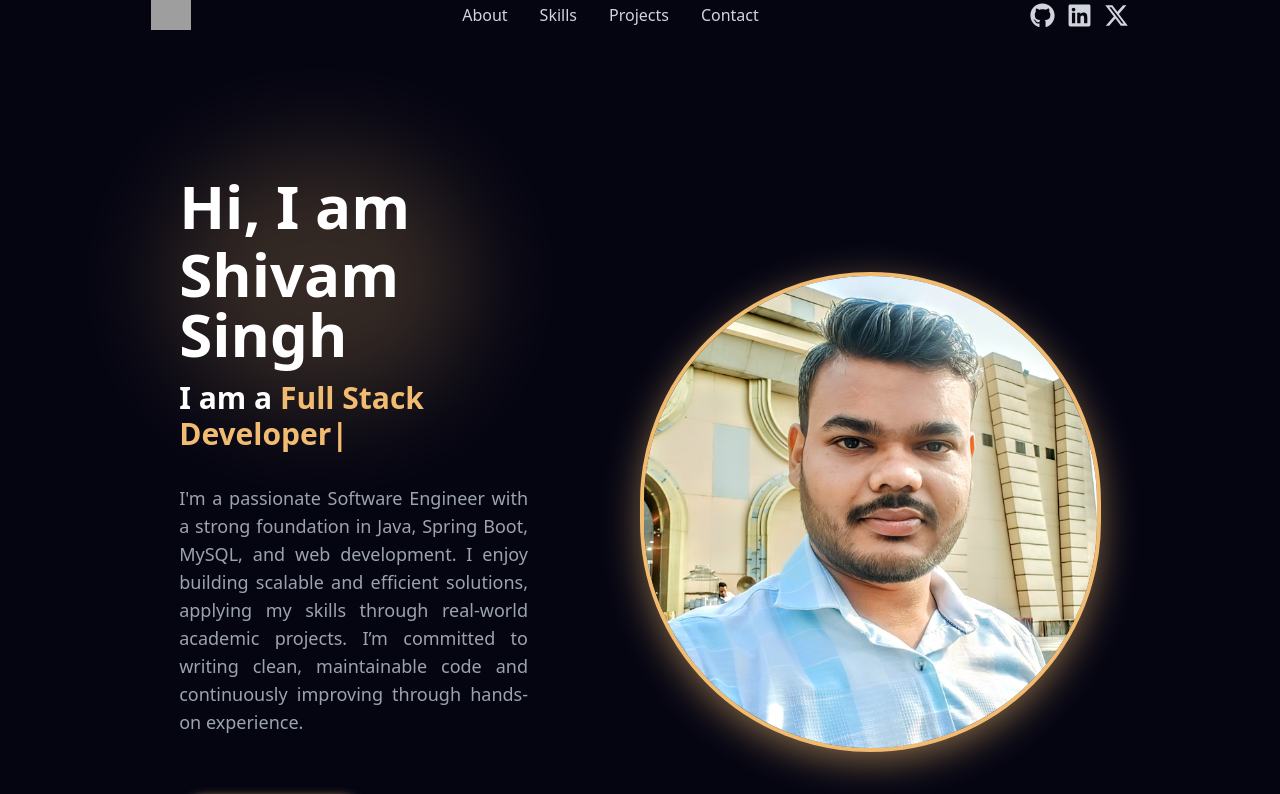
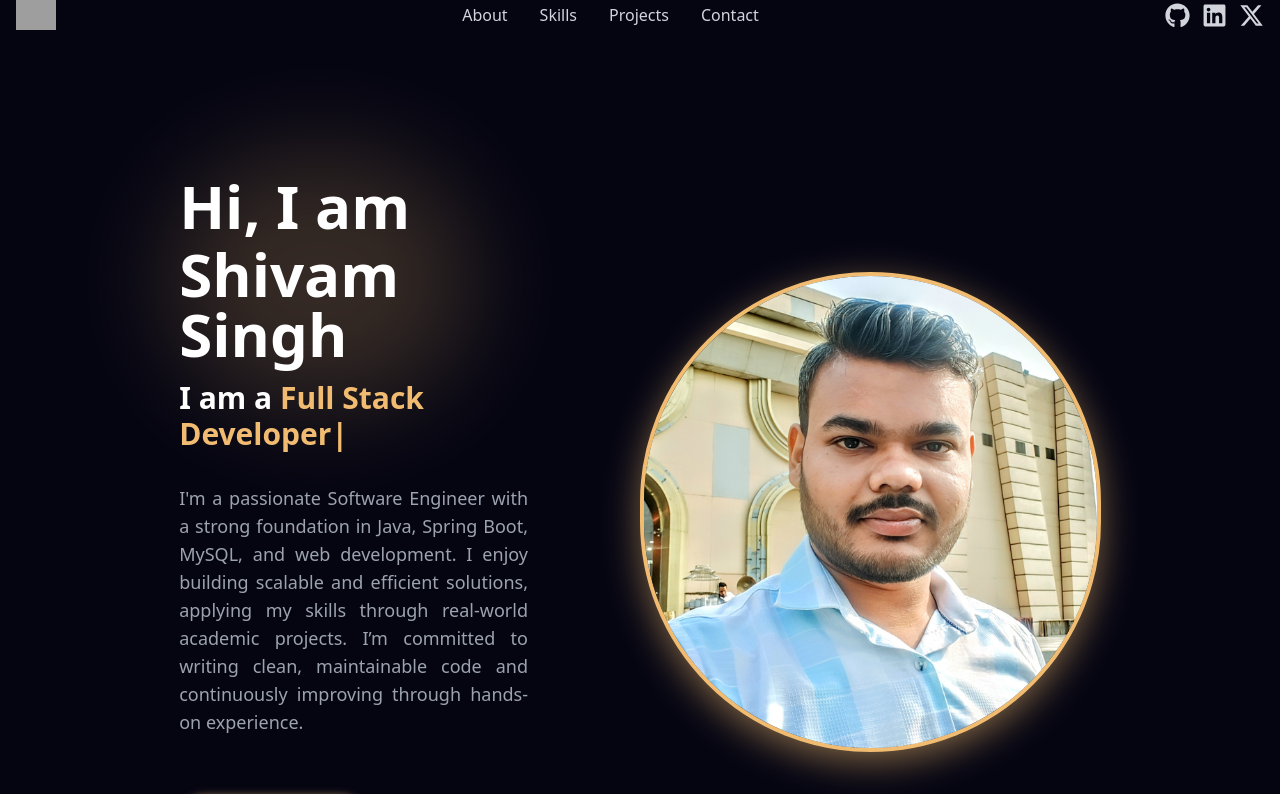
Before and after one commit to ShivamSinghSde/Portfolio, a React (Vite) app: page / in a window 1280 px wide. Shown: the top 794 px of the page. Built offline with nearby package versions, Linux system fonts and the light colour scheme; grey boxes are pictures that could not be loaded.

Commit message:
update nav

```diff
--- a/src/Components/Navbar/Navbar.jsx
+++ b/src/Components/Navbar/Navbar.jsx
@@ -44,7 +44,7 @@ const Navbar = () => {
           : "bg-transparent"
       }`}
     >
-      <div className="text-white w-full px-4 flex justify-around items-center">
+      <div className="text-white w-full px-4 flex justify-between items-center">
         {/* logo */}
 
         <div className="cursor-pointer">
```
